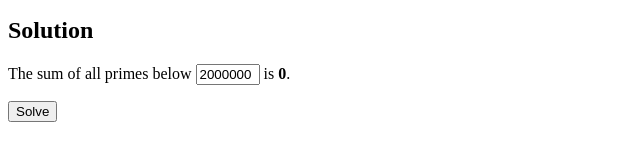
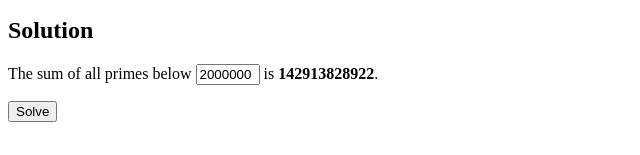
Before and after one commit to mcampo2/project-euler, a website: page problems/010.html in a window 1280 px wide. Both pictures are taken after a click on the button "Solve". Shown: the part 182-337 px from the top of the page, without its empty margins (0-640 px from the left). Drawn offline with Linux system fonts and the light colour scheme.

Commit message:
Solved Problem 10

```diff
--- a/problems/010.html
+++ b/problems/010.html
@@ -26,9 +26,19 @@
         <button id="solve">Solve</button>
     </div>
     <script>
+        function isPrime(number) {
+            for(var i=2; i<=(number**0.5); i++) {
+                if(number%i == 0) return false;
+            } return true;
+        }
+
         function solve() {
             answer = 0;
             range = document.getElementById("range").value;
+
+            for(var i=2; i<range; i++) {
+                if(isPrime(i)) answer += i;
+            }
 
             document.getElementById("solution").textContent = answer;
         }
```
